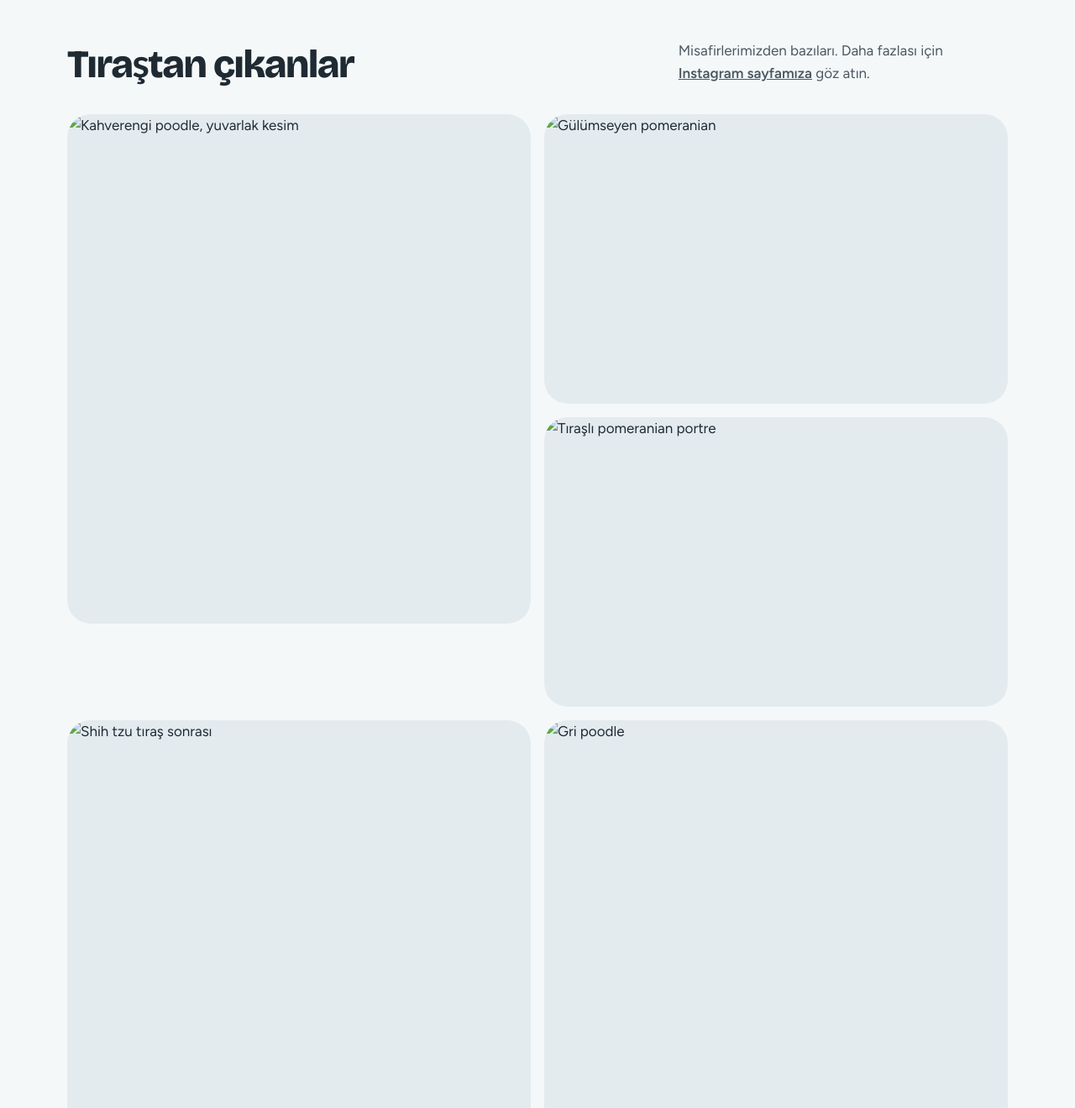
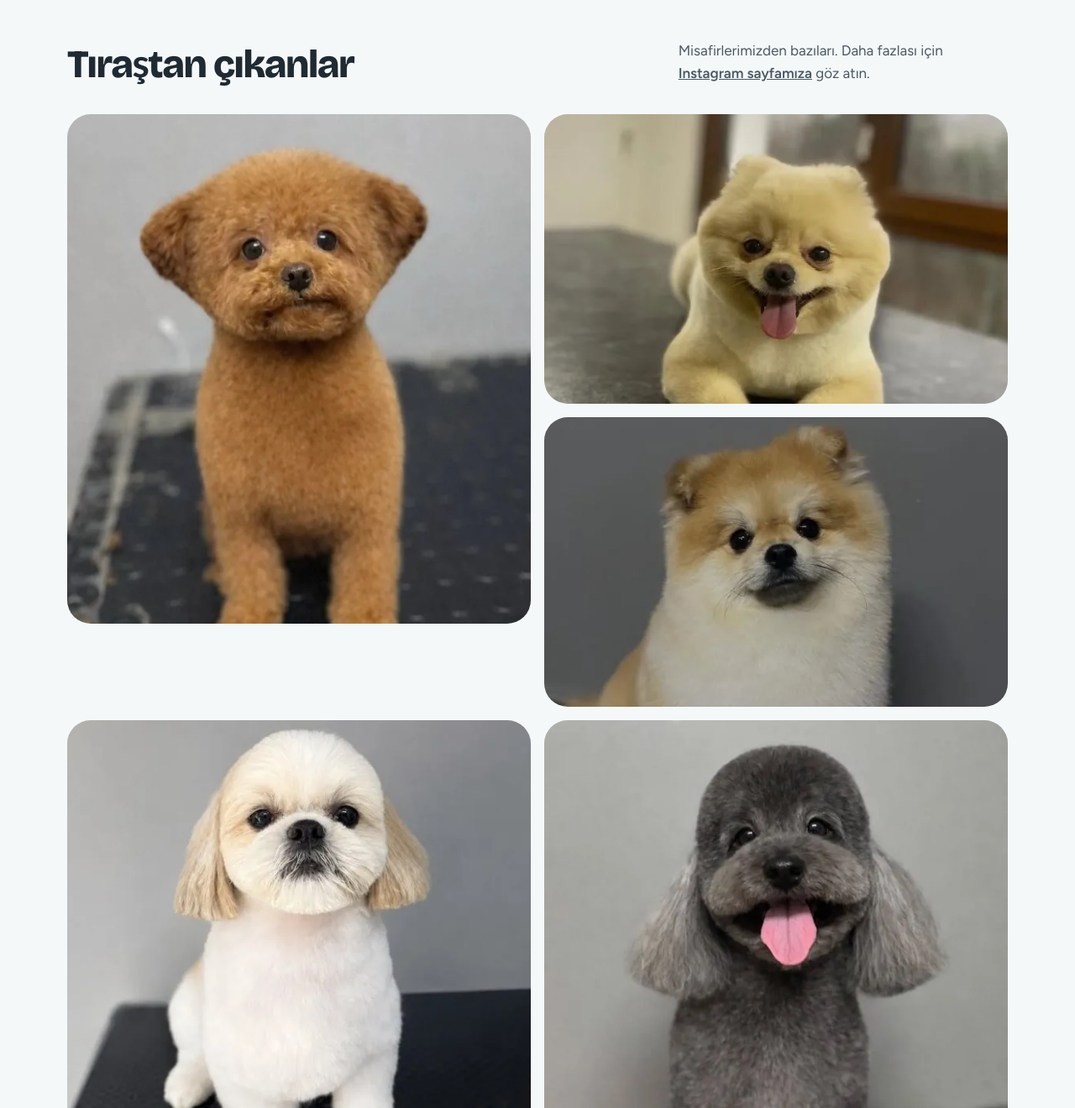
Before and after one commit to ardaguder/hostmedya.github.io, a plain HTML site: page petlios/index.html in a window 1280 px wide. Shown: the part 1480-2800 px from the top of the page at 84% size. Drawn offline with nearby package versions, Linux system fonts and the light colour scheme.

Commit message:
Update index.html

```diff
--- a/petlios/index.html
+++ b/petlios/index.html
@@ -7,7 +7,7 @@
 <meta name="description" content="Sevimli dostlarınız bize emanet. Bahçeşehir’de köpek ve kedi tıraşı, banyo, petshop ve pet otel hizmetleri. WhatsApp ile hemen yazın.">
 <meta property="og:title" content="Lios Pet Kuaför">
 <meta property="og:description" content="Sevimli dostlarınız bize emanet. Tıraş, banyo, petshop ve pet otel.">
-<meta property="og:image" content="img/poodle-gri.jpg">
+<meta property="og:image" content="poodle-gri.webp">
 <meta name="theme-color" content="#1F2A33">
 <link rel="preconnect" href="https://fonts.googleapis.com">
 <link rel="preconnect" href="https://fonts.gstatic.com" crossorigin>
@@ -162,8 +162,8 @@ footer a{color:#fff}
         </ul>
       </div>
       <div class="stage">
-        <div class="big"><img src="img/poodle-gri.jpg" alt="Tıraşı yeni yapılmış, dilini çıkarmış gri poodle" fetchpriority="high"></div>
-        <div class="small"><img src="img/pomeranian-1.jpg" alt="Tıraş sonrası pomeranian"></div>
+        <div class="big"><img src="poodle-gri.webp" alt="Tıraşı yeni yapılmış, dilini çıkarmış gri poodle" fetchpriority="high"></div>
+        <div class="small"><img src="pomeranian-1.webp" alt="Tıraş sonrası pomeranian"></div>
         <div class="tag">Tertemiz, tüyü yumuşacık</div>
       </div>
     </div>
@@ -174,7 +174,7 @@ footer a{color:#fff}
       <div class="intro">
         <h2>Dostunuz için her şey tek yerde</h2>
         <p>Bakım, alışveriş ve konaklama için ayrı ayrı yer aramanıza gerek yok.</p>
-        <img src="img/shihtzu.jpg" alt="Tıraş sonrası bembeyaz shih tzu" loading="lazy">
+        <img src="shihtzu.webp" alt="Tıraş sonrası bembeyaz shih tzu" loading="lazy">
       </div>
       <ul class="list">
         <li><span class="ic" aria-hidden="true">✂️</span><h3>Tıraş</h3><p>Irkına ve tüy yapısına uygun, düzenli ve şirin kesimler.</p></li>
@@ -192,11 +192,11 @@ footer a{color:#fff}
         <p>Misafirlerimizden bazıları. Daha fazlası için <a href="https://www.instagram.com/liospetkuafor/" target="_blank" rel="noopener"><strong>Instagram sayfamıza</strong></a> göz atın.</p>
       </div>
       <div class="gallery">
-        <figure><img src="img/poodle-kahve.jpg" alt="Kahverengi poodle, yuvarlak kesim" loading="lazy"></figure>
-        <figure><img src="img/pomeranian-2.jpg" alt="Gülümseyen pomeranian" loading="lazy"></figure>
-        <figure><img src="img/pomeranian-1.jpg" alt="Tıraşlı pomeranian portre" loading="lazy"></figure>
-        <figure><img src="img/shihtzu.jpg" alt="Shih tzu tıraş sonrası" loading="lazy"></figure>
-        <figure><img src="img/poodle-gri.jpg" alt="Gri poodle" loading="lazy"></figure>
+        <figure><img src="poodle-kahve.webp" alt="Kahverengi poodle, yuvarlak kesim" loading="lazy"></figure>
+        <figure><img src="pomeranian-2.webp" alt="Gülümseyen pomeranian" loading="lazy"></figure>
+        <figure><img src="pomeranian-1.webp" alt="Tıraşlı pomeranian portre" loading="lazy"></figure>
+        <figure><img src="shihtzu.webp" alt="Shih tzu tıraş sonrası" loading="lazy"></figure>
+        <figure><img src="poodle-gri.webp" alt="Gri poodle" loading="lazy"></figure>
       </div>
     </div>
   </section>
```
